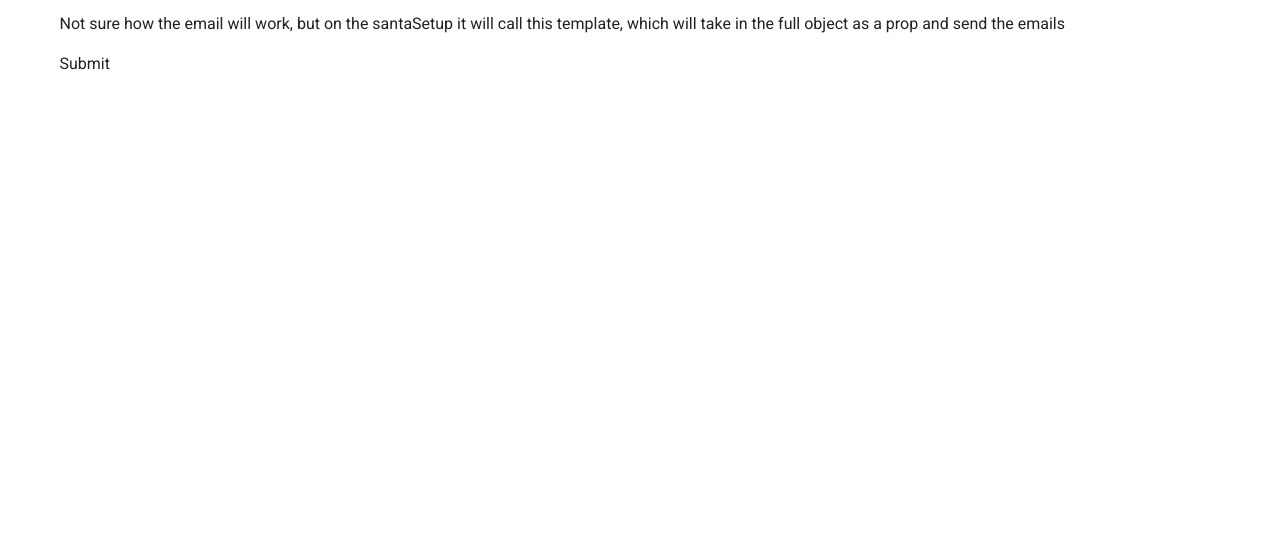
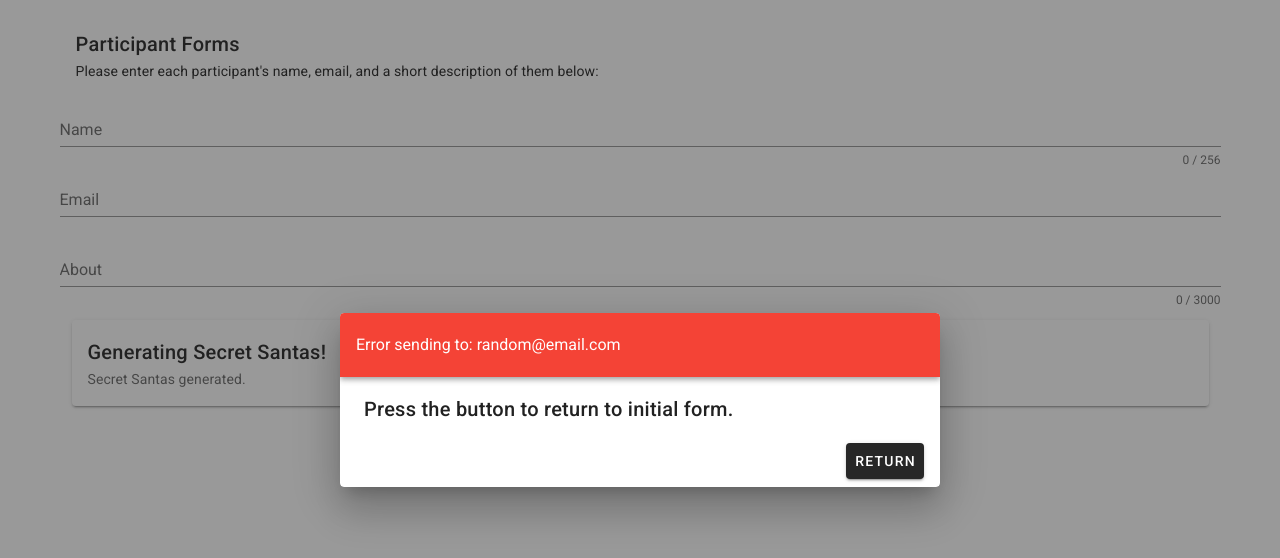
Before and after one commit to katetaylor1993/secretSanta, a Vue app in the folder vueapp/: page / in a window 1280 px wide. Shown: the top 558 px of the page. Built offline with nearby package versions, Linux system fonts and the light colour scheme.

Commit message:
Fixes
Fixed some problem with the error modal, changed html of emailmodal, and had home.vue uncomment email modal

```diff
--- a/vueapp/src/components/EmailModal.vue
+++ b/vueapp/src/components/EmailModal.vue
@@ -1,27 +1,18 @@
 <template>
-<v-container>
-    <p>Not sure how the email will work, but on the santaSetup it will call this template, which will take in the full object as a prop and send the emails</p>
-    <button @click="sendEmail">Submit</button>
-</v-container>
+    <div/>
 </template>
 
-
 <script type="text/javascript">
-
 import emailjs from '@emailjs/browser';
 emailjs.init("user_EAOcZjTlgI1klK7aFHxW3");
+
+//There is no need for any html, will have to make for loop with assigned object and call this modal each time to get it to call per email and return success on no errors
 
 export default ({
     /* value will be who sends what to who, generated by santa setup
      * {toName, toEmail, generalMsg, assignedName, assignedMsg}
      */
     props: ['value'],
-    data() {
-        //TODO: Is this necessary?
-        return {
-            returnObject: {email: 'bademail@email.com'}
-        }
-    },
     methods: {
         sendEmail(){
             //this is where teh email will actually be sent, set a data value to get in the return value
@@ -47,7 +38,10 @@ export default ({
             }
         }
     },
-    mounted(){}
+    mounted(){
+        console.log('hi im in mounted');
+        this.sendEmail();
+    }
 })
 
 </script>
--- a/vueapp/src/components/ErrorPopUpModal.vue
+++ b/vueapp/src/components/ErrorPopUpModal.vue
@@ -1,15 +1,18 @@
 <template>
   <v-container>
-    <v-dialog value="showDialog" transition="dialog-bottom-transition" max-width="600">
+    <v-dialog
+      :value="showDialog"
+      persistent
+      transition="dialog-bottom-transition"
+      max-width="600"
+    >
       <v-card>
         <v-toolbar color="red" dark>Error sending to: {{ problem }}</v-toolbar>
-        <v-card-text>
-          <div class="text-h2 pa-12">
-            Press the button to return to initial form.
-          </div>
-        </v-card-text>
+        <v-card-title>
+          Press the button to return to initial form.
+        </v-card-title>
         <v-card-actions class="justify-end">
-          <v-btn text @click="showDialog = false">Return</v-btn>
+          <v-btn dark @click="hidePopUp">Return</v-btn>
         </v-card-actions>
       </v-card>
     </v-dialog>
@@ -21,12 +24,15 @@ export default {
   props: ["value"],
   data: () => ({
     problem: "random@email.com",
-    showDialog: true
+    showDialog: true,
   }),
   methods: {
     generateError() {
       //this is where i will take in the value and display it properly
     },
+    hidePopUp() {
+      this.showDialog = false;
+    },
   },
 };
 </script>
--- a/vueapp/src/components/MainForm.vue
+++ b/vueapp/src/components/MainForm.vue
@@ -1,21 +1,25 @@
 <template>
   <v-container>
     <!-- use this piece to take in an input from the user, once the put in an input, show a good looking form that generates the number the user requests -->
-        <p>{{ count }}</p>
-        <ParticipantForm/>
+    <v-card-title>Participant Forms</v-card-title>
+    <v-card-subtitle>
+      Please enter each participant's name, email, and a short description of
+      them below:
+    </v-card-subtitle>
+    <ParticipantForm />
     <div v-if="valid">
       <SantaSetup @failure="error" :value="participantData" />
     </div>
     <div v-if="problem">
-            <ErrorPopUpModal/>
+      <ErrorPopUpModal />
     </div>
   </v-container>
 </template>
 
 <script>
-import ParticipantForm from './ParticipantForm.vue';
-import SantaSetup from './SantaSetUpModal.vue';
-import ErrorPopUpModal from './ErrorPopUpModal.vue';
+import ParticipantForm from "./ParticipantForm.vue";
+import SantaSetup from "./SantaSetUpModal.vue";
+import ErrorPopUpModal from "./ErrorPopUpModal.vue";
 
 export default {
   data() {
@@ -24,30 +28,32 @@ export default {
       //to get the total count, you will use this count to generate the form with a v-data-table or some sort of thing
       //to create the full form, use vuetify!
       count: 0,
-            inputRule: 'change this to where the input gets validated, it must be between 3 and 50! look into this on vue',
-            valid: true,            //this will be an object bound to the table/form created to pass in to the santaSetup, they shoudl be validated from the participant form
+      inputRule:
+        "change this to where the input gets validated, it must be between 3 and 50! look into this on vue",
+      valid: true, //this will be an object bound to the table/form created to pass in to the santaSetup, they shoudl be validated from the participant form
       //this will be filled dynamically
-            participantData: [{ name: '', email: '', about: '' }],
-            problem: false
-        }
+      participantData: [{ name: "", email: "", about: "" }],
+      problem: false,
+    };
   },
   components: {
-      ParticipantForm, SantaSetup, ErrorPopUpModal
+    ParticipantForm,
+    SantaSetup,
+    ErrorPopUpModal,
   },
   methods: {
-        submit(){
+    submit() {
       //this can be wehre you validate on submission or on form button click to generate full form,
       //this will pass the data placed into the participant data object into the santaSetup modal, pass it as a prop, you won't need to show the modal, unless you decide to, but the modal
       //itself will be a "Generating..." while the algorithm happens behinds the scenes
-
     },
-        add(){
+    add() {
       //another method you could use to add each form to your participant data object by pushing it, you are pushing an object to an array
     },
-        error(){
-            console.log('in error');
+    error() {
+      console.log("in error");
       this.problem = true;
-        }
-    }
-}
+    },
+  },
+};
 </script>
--- a/vueapp/src/components/ParticipantForm.vue
+++ b/vueapp/src/components/ParticipantForm.vue
@@ -1,50 +1,48 @@
 <template>
   <div>
-        <h1>Participant Forms</h1>
-        <p>Please enter each participant's name, email, and a short description of them below</p>
+    <!-- <h1>Participant Forms</h1>
+        <p>Please enter each participant's name, email, and a short description of them below:</p> -->
     <v-text-field
       v-model="name"
       :rules="[rules.checknameSize]"
-            label= "Name"
+      label="Name"
       counter
       maxlength="256"
     ></v-text-field>
     <v-text-field
       v-model="email"
       :rules="[rules.checkEmail]"
-            label= "Email"
+      label="Email"
     ></v-text-field>
     <v-text-field
       v-model="aboutParticipant"
       :rules="[rules.checkAbout]"
-            label= "About"
+      label="About"
       counter
       maxlength="3000"
     ></v-text-field>
   </div>
-
-
 </template>
 
 <script>
-
-export default({
+export default {
   data() {
     return {
-            name: 'John', //no NULL 256 Max
-            email: '', //Input rule needed
-            aboutParticipant: '', // so No check 3000 Max
+      name: "", //no NULL 256 Max
+      email: "", //Input rule needed
+      aboutParticipant: "", // so No check 3000 Max
       rules: {
-                checknameSize: value => (value.length <= 256 && value.length > 0) || 'Name too long or too short',//Works
-                checkEmail: value => /.+@.+/.test(value) || 'Invalid Email',//Works
-                checkAbout: value => value.length <= 3000 || 'Too many words sum it up', //Works
+        checknameSize: (value) =>
+          (value.length <= 256 && value.length > 0) ||
+          "Name too long or too short", //Works
+        checkEmail: (value) => /.+@.+/.test(value) || "Invalid Email", //Works
+        checkAbout: (value) =>
+          value.length <= 3000 || "Too many words sum it up", //Works
         //Gonna need 3 input rules
       },
-
-        }
+    };
   },
-})
+};
 </script>
 
-<style>
-</style>
+<style></style>
--- a/vueapp/src/components/SantaSetUpModal.vue
+++ b/vueapp/src/components/SantaSetUpModal.vue
@@ -3,7 +3,7 @@
     <v-card>
       <v-card-title>Generating Secret Santas!</v-card-title>
       <v-progress-circular v-if="randomizing" color="red" indeterminate size="64" />
-      <v-card-subtitle v-else>Success!</v-card-subtitle>
+      <v-card-subtitle v-else>Secret Santas generated.</v-card-subtitle>
     </v-card>
     <div v-if="generated">
       <EmailModal :value="emailObject" @failure="fix" />
@@ -51,13 +51,15 @@ export default {
       if (this.generated) {
         this.randomizing = false;
       }
+      this.fix();
     },
-    fix(object) {
+    fix() {
       console.log('emmiting now');
+      let object = { name: 'adfaf' };
       this.$emit('failure', object);
       //this is when email modal failed, it will return the error message to here as well so i can fix it
       //when it is fixed, will need to recall email modal to try again
-      console.log(object);
+
     },
   },
   mounted() {
--- a/vueapp/src/views/Home.vue
+++ b/vueapp/src/views/Home.vue
@@ -1,17 +1,14 @@
 <template>
-<!-- Put whatever header you want up here! Any intro, any messages you want to show to introduce the user to the application -->
-<!--  <MainForm/> -->
-  <EmailModal/>
+  <!-- Put whatever header you want up here! Any intro, any messages you want to show to introduce the user to the application -->
+  <MainForm />
 </template>
 
 <script>
-//import MainForm from '../components/MainForm.vue';
-import EmailModal from '../components/EmailModal.vue';
+import MainForm from "../components/MainForm.vue";
 
 export default {
-    components: {
-      //MainForm,
-      EmailModal
-    }
-}
+  components: {
+    MainForm,
+  },
+};
 </script>
```
Also changed, not shown: 1 other file (tests, documents, lock files or other folders). Lines whose indentation alone changed are shown as unchanged.
